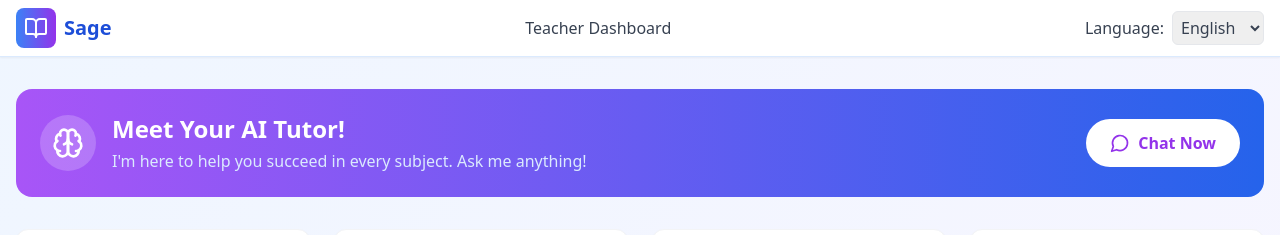
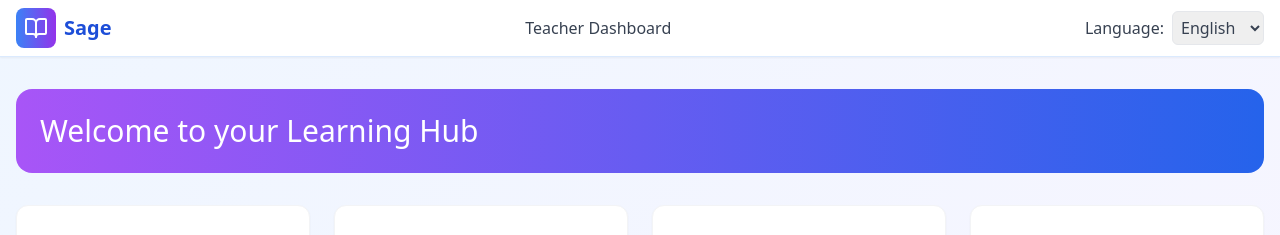
Before and after one commit to wangd14/berkeley-ai-hack, a React (Vite) app in the folder frontend/: page / in a window 1280 px wide. Shown: the top 235 px of the page. Built offline with nearby package versions, Linux system fonts and the light colour scheme.

Commit message:
Added title on hub page

```diff
--- a/frontend/src/pages/CurriculumPage.tsx
+++ b/frontend/src/pages/CurriculumPage.tsx
@@ -12,25 +12,8 @@ export function CurriculumPage() {
       <Header />
       {/* AI Tutor Introduction */}
       <div className="max-w-7xl mx-auto px-4 py-8">
-        <div className="bg-gradient-to-r from-purple-500 to-blue-600 rounded-2xl p-6 text-white mb-8">
-          <div className="flex items-center justify-between">
-            <div className="flex items-center space-x-4">
-              <div className="bg-white bg-opacity-20 p-3 rounded-full">
-                <BrainIcon className="w-8 h-8" />
-              </div>
-              <div>
-                <h2 className="text-2xl font-bold">Meet Your AI Tutor!</h2>
-                <p className="text-blue-100 mt-1">
-                  I'm here to help you succeed in every subject. Ask me
-                  anything!
-                </p>
-              </div>
-            </div>
-            <button onClick={() => setActiveChat(!activeChat)} className="bg-white text-purple-600 px-6 py-3 rounded-full font-semibold hover:bg-gray-100 transition-colors flex items-center space-x-2">
-              <MessageCircleIcon className="w-5 h-5" />
-              <span>Chat Now</span>
-            </button>
-          </div>
+        <div className="bg-gradient-to-r from-purple-500 to-blue-600 rounded-2xl p-6 text-white mb-8 text-3xl">
+          Welcome to your Learning Hub
         </div>
         {/* Quick Stats */}
         <div className="grid grid-cols-1 md:grid-cols-4 gap-6 mb-8">
```
